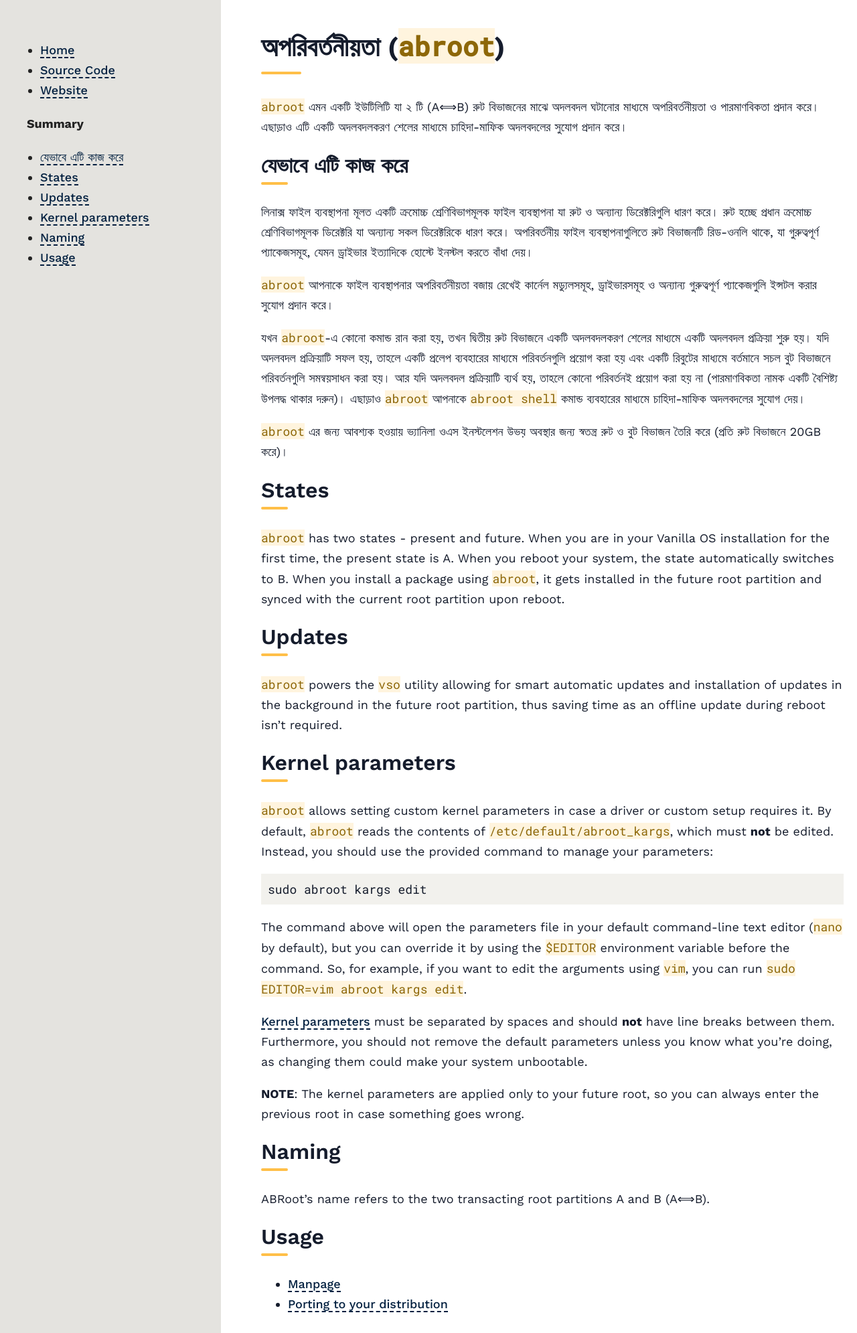
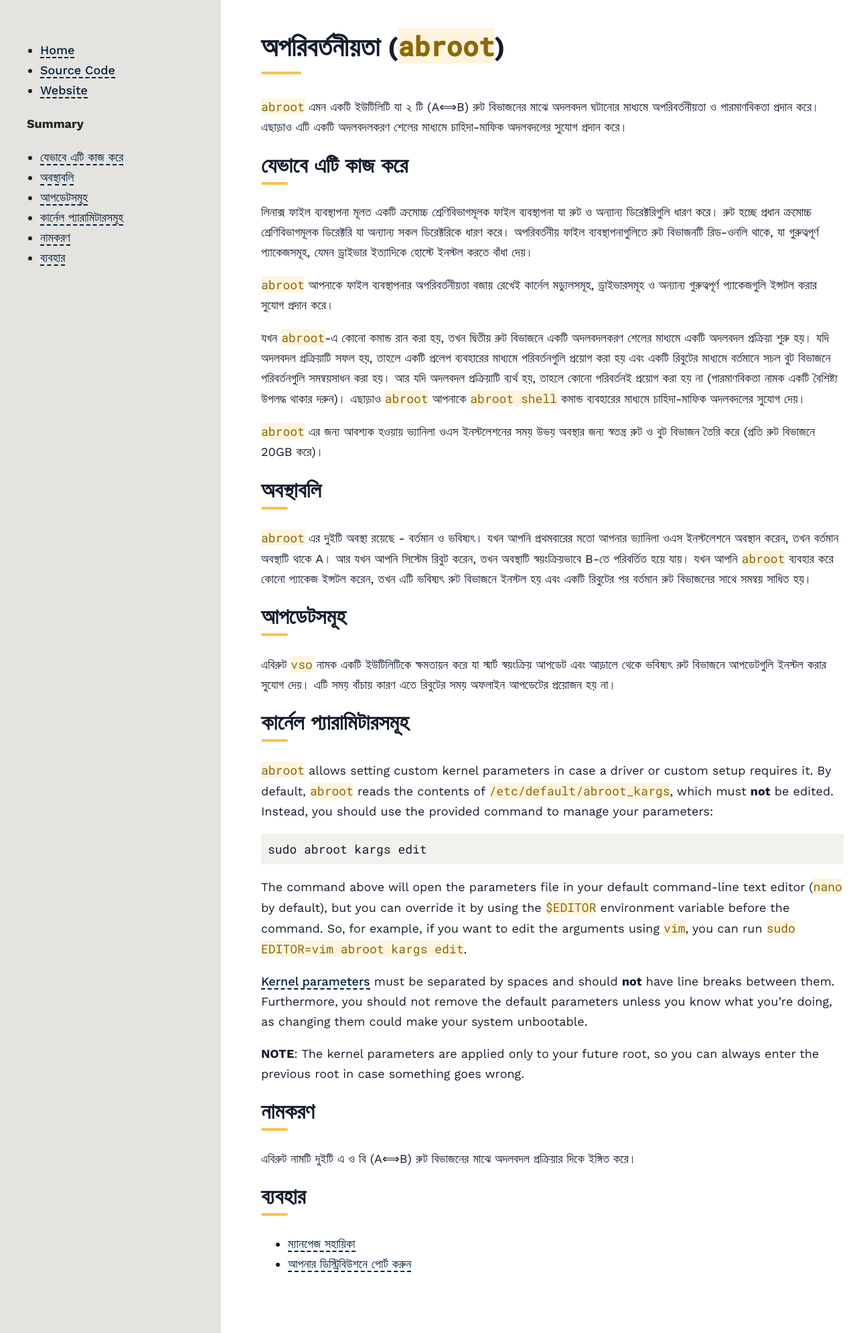
Before and after one commit to Vanilla-OS/documentation, a Jekyll site: the page built from docs/ABRoot/index.bn.md, in a window 1280 px wide. Shown: the whole page at 67% size. Built offline with Jekyll 4.4.1, drawn with Linux system fonts in a browser that asks for light colours.

Commit message:
More BN Translations for ABRoot

```diff
--- a/docs/ABRoot/index.bn.md
+++ b/docs/ABRoot/index.bn.md
@@ -17,17 +17,17 @@ description: কীভাবে এবিরুট ব্যবহার কর
 
 যখন `abroot`-এ কোনো কমান্ড রান করা হয়, তখন দ্বিতীয় রুট বিভাজনে একটি অদলবদলকরণ শেলের মাধ্যমে একটি অদলবদল প্রক্রিয়া শুরু হয়। যদি অদলবদল প্রক্রিয়াটি সফল হয়, তাহলে একটি প্রলেপ ব্যবহারের মাধ্যমে পরিবর্তনগুলি প্রয়োগ করা হয় এবং একটি রিবুটের মাধ্যমে বর্তমানে সচল বুট বিভাজনে পরিবর্তনগুলি সমন্বয়সাধন করা হয়। আর যদি অদলবদল প্রক্রিয়াটি ব্যর্থ হয়, তাহলে কোনো পরিবর্তনই প্রয়োগ করা হয় না (পারমাণবিকতা নামক একটি বৈশিষ্ট্য উপলদ্ধ থাকার দরুন)। এছাড়াও `abroot` আপনাকে `abroot shell` কমান্ড ব্যবহারের মাধ্যমে চাহিদা-মাফিক অদলবদলের সুযোগ দেয়।
 
-`abroot` এর জন্য আবশ্যক হওয়ায় ভ্যানিলা ওএস ইনস্টলেশন উভয় অবস্থার জন্য স্বতন্ত্র রুট ও বুট বিভাজন তৈরি করে (প্রতি রুট বিভাজনে 20GB করে)।
+`abroot` এর জন্য আবশ্যক হওয়ায় ভ্যানিলা ওএস ইনস্টলেশনের সময় উভয় অবস্থার জন্য স্বতন্ত্র রুট ও বুট বিভাজন তৈরি করে (প্রতি রুট বিভাজনে 20GB করে)।
 
-## States
+## অবস্থাবলি
 
-`abroot` has two states - present and future. When you are in your Vanilla OS installation for the first time, the present state is A. When you reboot your system, the state automatically switches to B. When you install a package using `abroot`,  it gets installed in the future root partition and synced with the current root partition upon reboot.
+`abroot` এর দুইটি অবস্থা রয়েছে - বর্তমান ও ভবিষ্যৎ। যখন আপনি প্রথমবারের মতো আপনার ভ্যানিলা ওএস ইনস্টলেশনে অবস্থান করেন, তখন বর্তমান অবস্থাটি থাকে A। আর যখন আপনি সিস্টেম রিবুট করেন, তখন অবস্থাটি স্বয়ংক্রিয়ভাবে B-তে পরিবর্তিত হয়ে যায়। যখন আপনি `abroot` ব্যবহার করে কোনো প্যাকেজ ইন্সটল করেন, তখন এটি ভবিষ্যৎ রুট বিভাজনে ইনস্টল হয় এবং একটি রিবুটের পর বর্তমান রুট বিভাজনের সাথে সমন্বয় সাধিত হয়।
 
-## Updates
+## আপডেটসমূহ
 
-`abroot` powers the `vso` utility allowing for smart automatic updates and installation of updates in the background in the future root partition, thus saving time as an offline update during reboot isn't required.
+এবিরুট `vso` নামক একটি ইউটিলিটিকে ক্ষমতায়ন করে যা স্মার্ট স্বয়ংক্রিয় আপডেট এবং আড়ালে থেকে ভবিষ্যৎ রুট বিভাজনে আপডেটগুলি ইনস্টল করার সুযোগ দেয়। এটি সময় বাঁচায় কারণ এতে রিবুটের সময় অফলাইন আপডেটের প্রয়োজন হয় না।
 
-## Kernel parameters
+## কার্নেল প্যারামিটারসমূহ
 
 `abroot` allows setting custom kernel parameters in case a driver or custom setup requires it. By default, `abroot` reads the contents of `/etc/default/abroot_kargs`, which must **not** be edited. Instead, you should use the provided command to manage your parameters:
 
@@ -41,11 +41,11 @@ The command above will open the parameters file in your default command-line tex
 
 **NOTE**: The kernel parameters are applied only to your future root, so you can always enter the previous root in case something goes wrong.
 
-## Naming
+## নামকরণ
 
-ABRoot's name refers to the two transacting root partitions A and B (A⟺B).
+এবিরুট নামটি দুইটি এ ও বি (A⟺B) রুট বিভাজনের মাঝে অদলবদল প্রক্রিয়ার দিকে ইঙ্গিত করে।
 
-## Usage
+## ব্যবহার
 
-- [Manpage](/docs/ABRoot/manpage)
-- [Porting to your distribution](/docs/ABRoot/porting)
+- [ম্যানপেজ সহায়িকা](/docs/ABRoot/manpage)
+- [আপনার ডিস্ট্রিবিউশনে পোর্ট করুন](/docs/ABRoot/porting)
```
